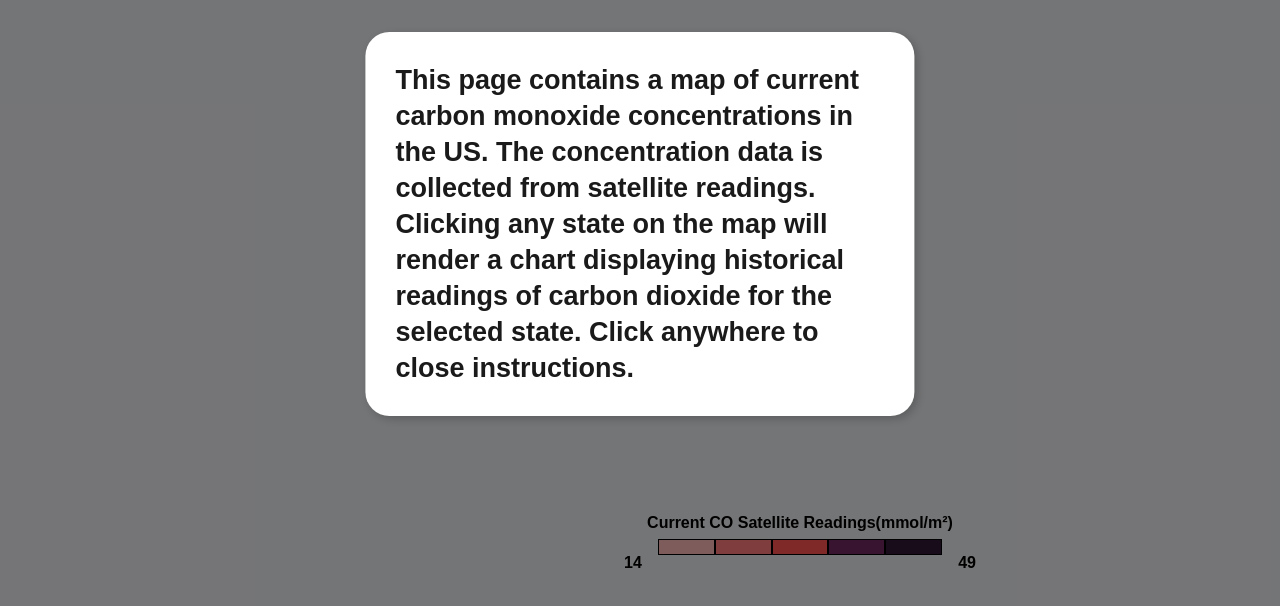
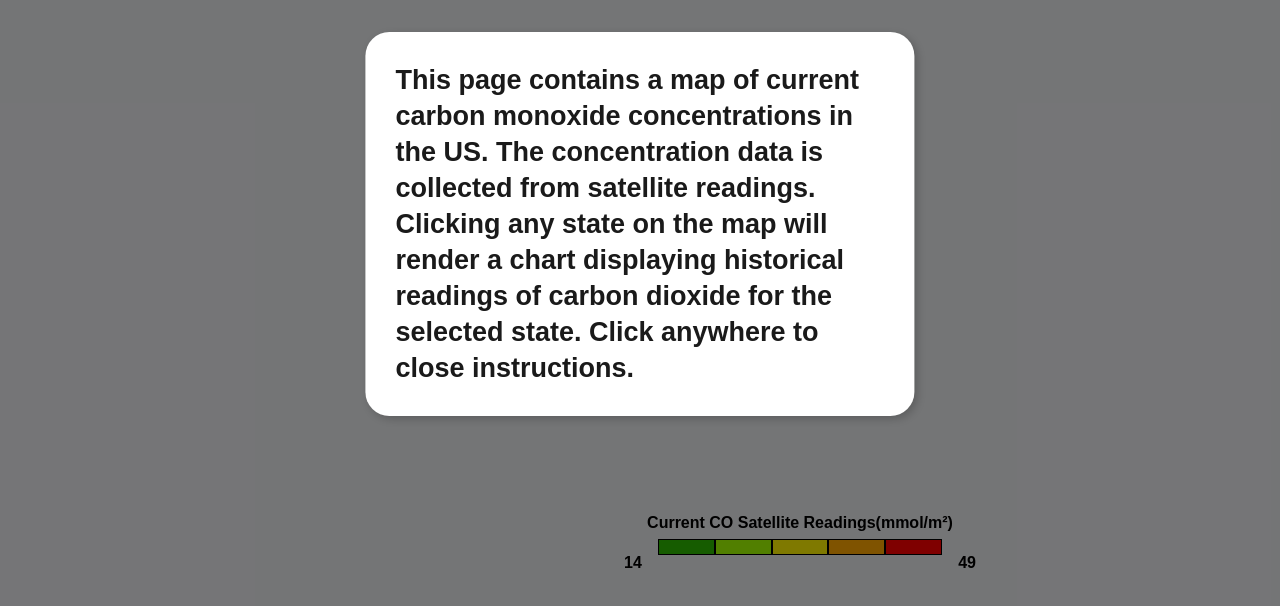
Before and after one commit to garretdgrant/emission_visualization, a website built with webpack: page index.html in a window 1280 px wide. Shown: the part 152-758 px from the top of the page. Built offline with nearby package versions, Linux system fonts and the light colour scheme; no server answers.

Commit message:
changed map color scheme

```diff
--- a/src/index.scss
+++ b/src/index.scss
@@ -216,25 +216,25 @@ button {
     padding-bottom: 0.5rem;
 }
 #leg1{
-    background-color: #ffbaba;
+    background-color: #2cba00;
 }
 
 #leg2{
-    background-color: #ff7b7b;
+    background-color: #a3ff00;
 
 }
 
 #leg3{
-    background-color: #ff5252;
+    background-color: #fff400;
 
 }
 
 #leg4{
-    background-color: #702963;
+    background-color: #ffa700;
 
 }
 
 #leg5{
-    background-color: #301934;
+    background-color: #ff0000;
 
 }
--- a/src/scripts/visualization.js
+++ b/src/scripts/visualization.js
@@ -119,10 +119,12 @@ export const renderEmissions = async ()=>{
             let value = object.properties.value;
           //max = 0.491, min =.0139
            let dScale = (max-min)/5;
-            if (value < (min + dScale)) {return '#ffbaba'}else if(value < min + 2* dScale){return '#ff7b7b'}
-            else if(value < min + 3 * dScale) {return '#ff5252'} else if(value< min + 3.5 * dScale){return '#702963'};
-            return '#301934';
-
+            // if (value < (min + dScale)) {return '#ffbaba'}else if(value < min + 2* dScale){return '#ff7b7b'}
+            // else if(value < min + 3 * dScale) {return '#ff5252'} else if(value< min + 3.5 * dScale){return '#702963'};
+            // return '#301934';
+            if (value < (min + dScale)) {return '#2cba00'}else if(value < min + 2* dScale){return '#a3ff00'}
+            else if(value < min + 3 * dScale) {return '#fff400'} else if(value< min + 3.5 * dScale){return '#ffa700'};
+            return '#ff0000';
           } )
       })
   }
```
Also changed, not shown: dist/main.css.
